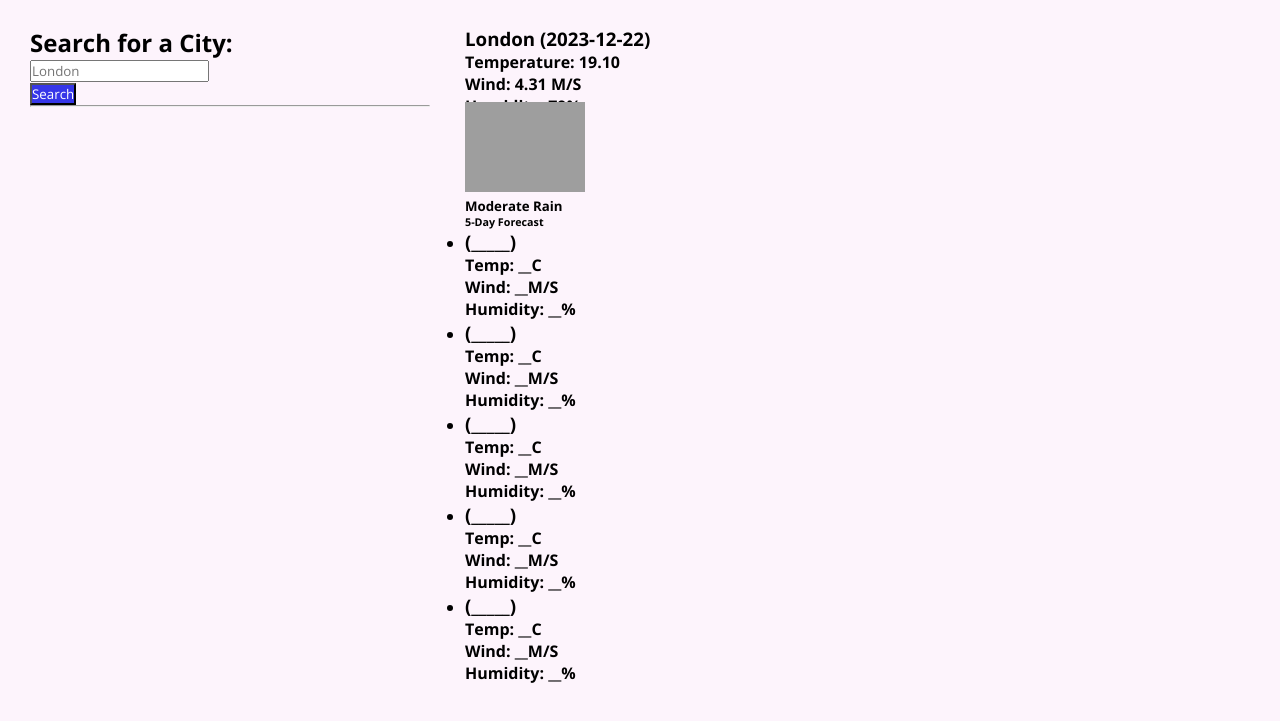
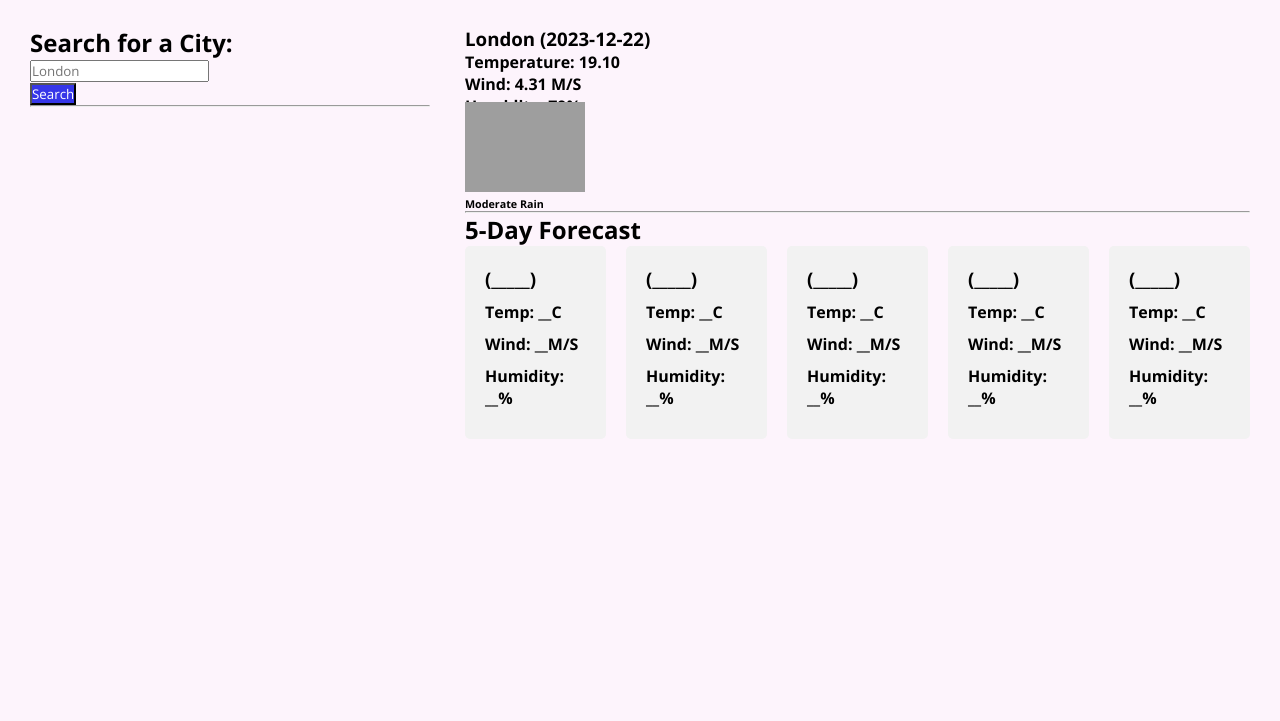
Before and after one commit to clamadi/D-Forecast, a plain HTML site: page index.html in a window 1280 px wide. Shown: the part 75-796 px from the top of the page. Drawn offline with nearby package versions, Linux system fonts and the light colour scheme; grey boxes are pictures that could not be loaded.

Commit message:
styling the webpage

```diff
--- a/ASSETS/CSS/style.css
+++ b/ASSETS/CSS/style.css
@@ -47,7 +47,38 @@ h1 {
 .weather-data{
     width: 100%;
 }
-/* #today {
+
+#today .icon img{
+    max-width: 120px;
+    margin-top: -15px;
+}
+#today.icon h6{
+    margin-top: -10px;
+    text-transform: capitalize;
+}
+
+.weather-cards {
+    display: grid;
+    grid-template-columns: repeat(5, 1fr);
+    list-style: none;
+    gap: 20px;
+  }
+
+  .card {
+    background-color: #f2f2f2;
+    padding: 20px;
+    border-radius: 5px;
+  }
+
+  .card h3 {
+    margin: 0;
+  }
+
+  .card h4 {
+    margin: 10px 0;
+  }
+
+  /* #today {
     display: flex;
     border-radius: 10px;
     padding: 20px 70px 20px 20px;
@@ -61,15 +92,35 @@ h1 {
     font-size: 1rem;
     font-weight: 500;
 } */
-#today .icon img{
-    max-width: 120px;
-    margin-top: -15px;
-}
-#today.icon h5{
-    margin-top: -10px;
-    text-transform: capitalize;
-}
-#forecast .weather-cards .cards{
+
+/* #forecast {
+    display: grid;
+    grid-template-columns: repeat(5, 1fr);
+    gap: 20px;
+  }
+
+  .weather-cards {
+    list-style: none;
+    padding: 0;
+    margin: 0;
+  }
+
+  .card {
+    background-color: #f2f2f2;
+    padding: 20px;
+    border-radius: 5px;
+  }
+
+  .card h3 {
+    margin: 0;
+  }
+
+  .card h4 {
+    margin: 10px 0;
+  }
+ */
+
+/* #forecast .weather-cards .cards{
     color:#fff;
     padding: 18px 16px;
     list-style: none;
@@ -84,4 +135,4 @@ font-weight: 600;
 #forecast .weather-cards .cards img{
     max-width: 70px;
     margin: 5px 0 -12px 0 ;
-}
+} */
--- a/index.html
+++ b/index.html
@@ -47,11 +47,13 @@
             <h4>Humidity: 79%</h4>
           <div class="icon">
             <img src="https://openweathermap.org/img/wn/10d@2x.png" alt="weather icon">
-            <h5>Moderate Rain</h5>
+            <h6>Moderate Rain</h6>
           </div>
         </section>
+
+        <hr class="hr weather-hr" />
         <section id="forecast" class="row mt-3" role="region" aria-live="polite">
-          <h6>5-Day Forecast</h6>
+          <h2>5-Day Forecast</h2>
           <ul class="weather-cards">
             <li class="card">
               <h3>(_____)</h3>
```
